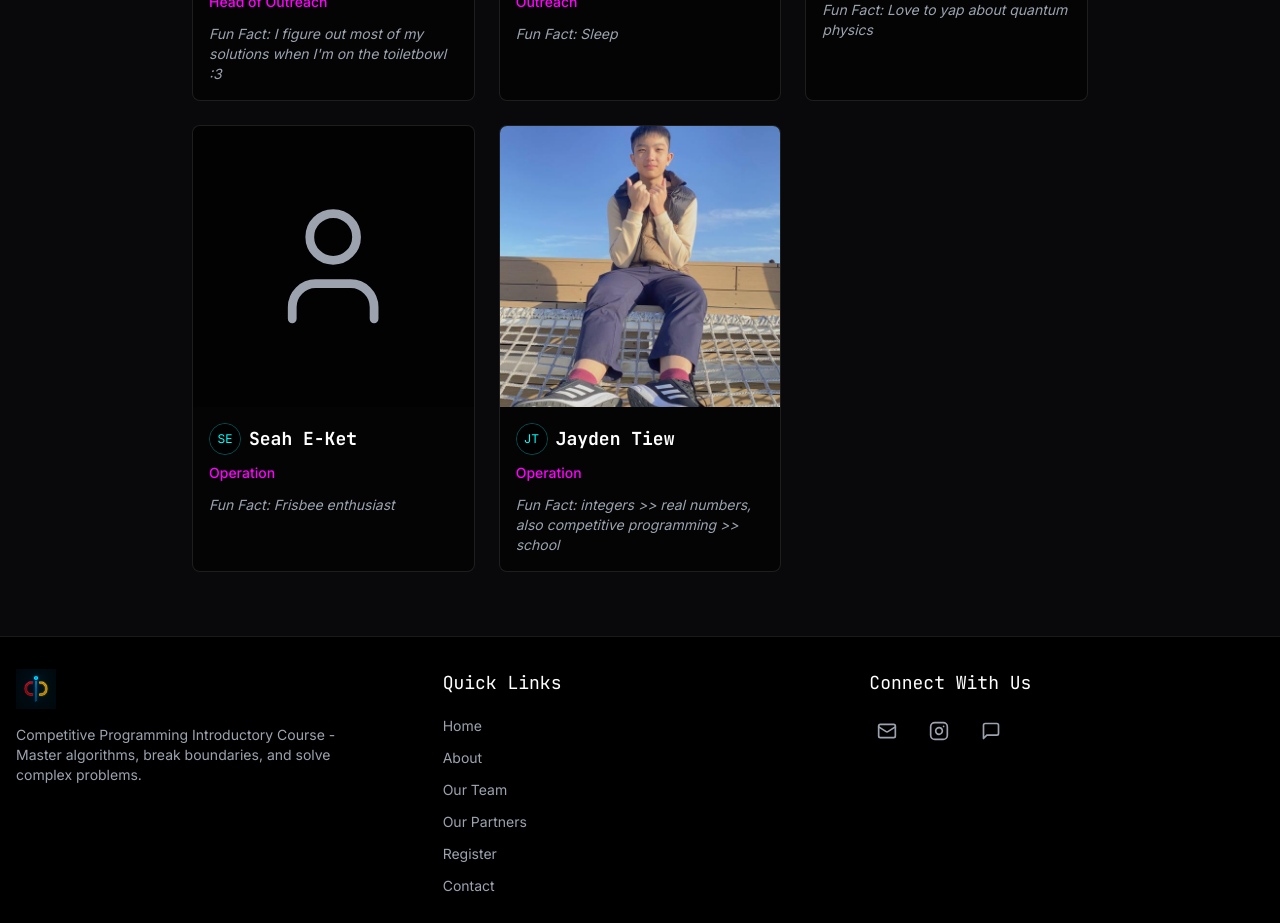
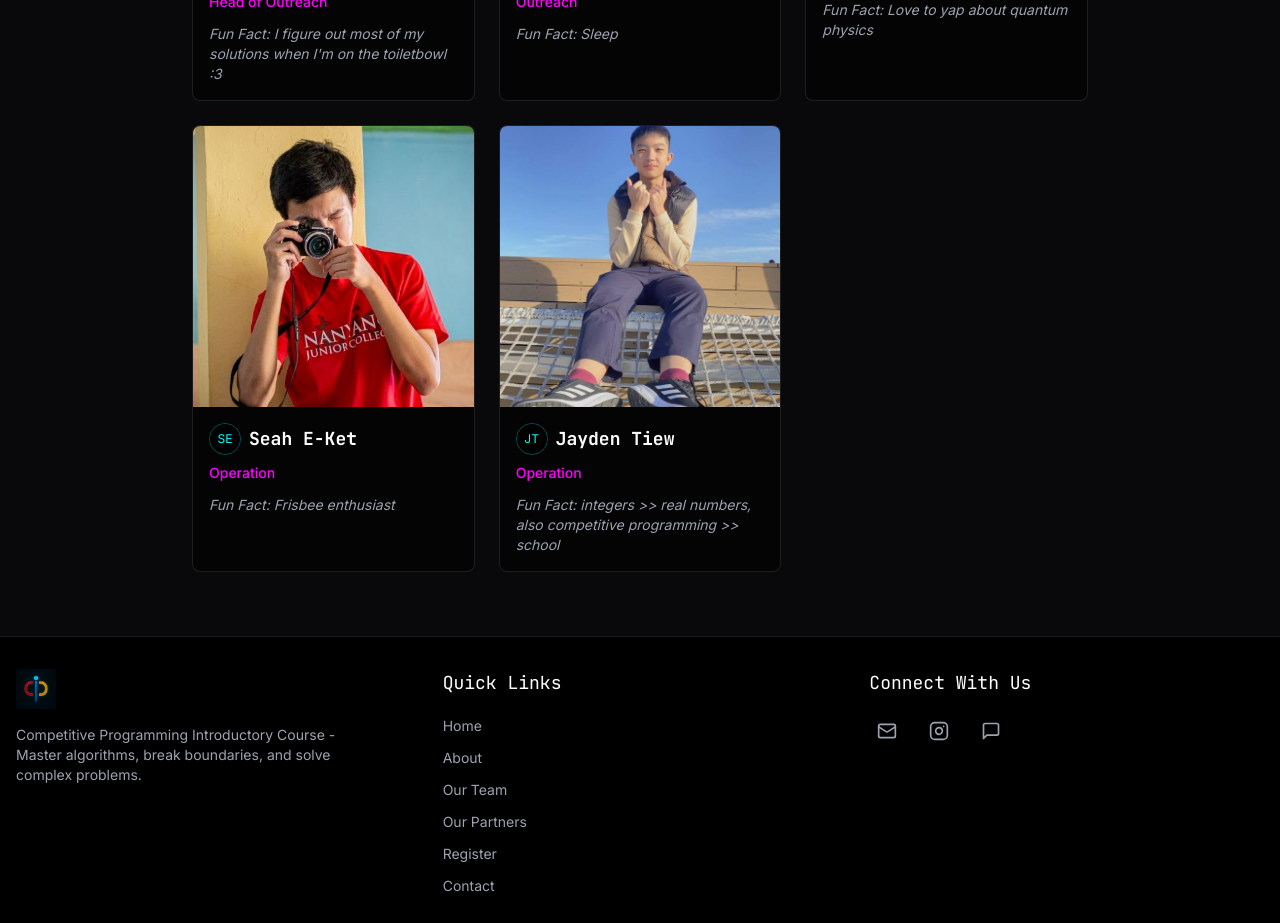
Before and after one commit to Hijackedsoul/cpic, a React (Vite) app: page /our-team in a window 1280 px wide. Shown: the part 1180-2103 px from the top of the page. Built offline with nearby package versions, Linux system fonts and the light colour scheme.

Commit message:
Update Seah Eket's photo
Update the photo for Seah Eket in the team data.

```diff
--- a/src/data/teamData.ts
+++ b/src/data/teamData.ts
@@ -1,4 +1,3 @@
-
 export interface TeamMember {
   name: string;
   image?: string;
@@ -56,8 +55,10 @@ export const teamData: TeamData = {
     },
     {
       name: "Seah E-Ket",
+      image: "/lovable-uploads/b32f8ec9-a71c-4589-ba00-756a2348ebf5.png",
       role: "Operation",
-      funFact: "Frisbee enthusiast"
+      funFact: "Frisbee enthusiast",
+      imagePosition: "center"
     },
     {
       name: "Jayden Tiew",
```
Also changed, not shown: public/lovable-uploads/b32f8ec9-a71c-4589-ba00-756a2348ebf5.png (added).
